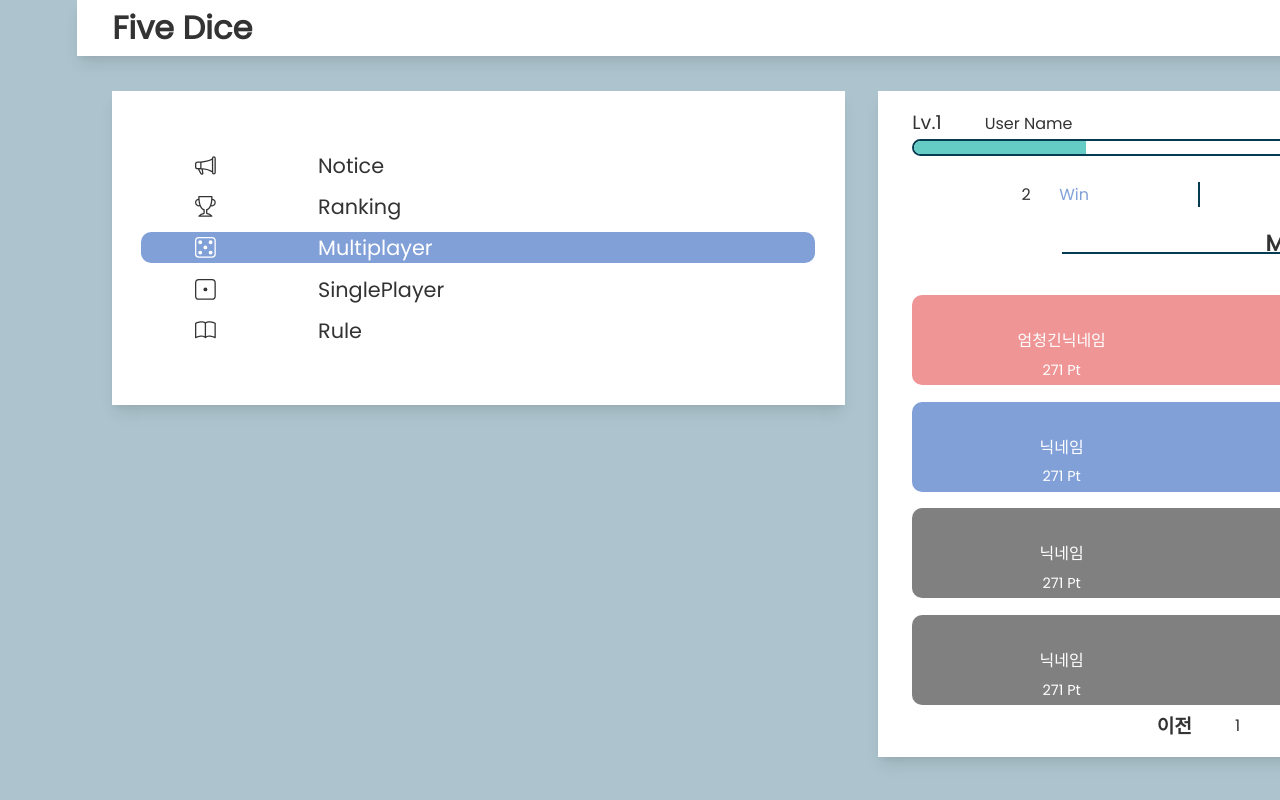
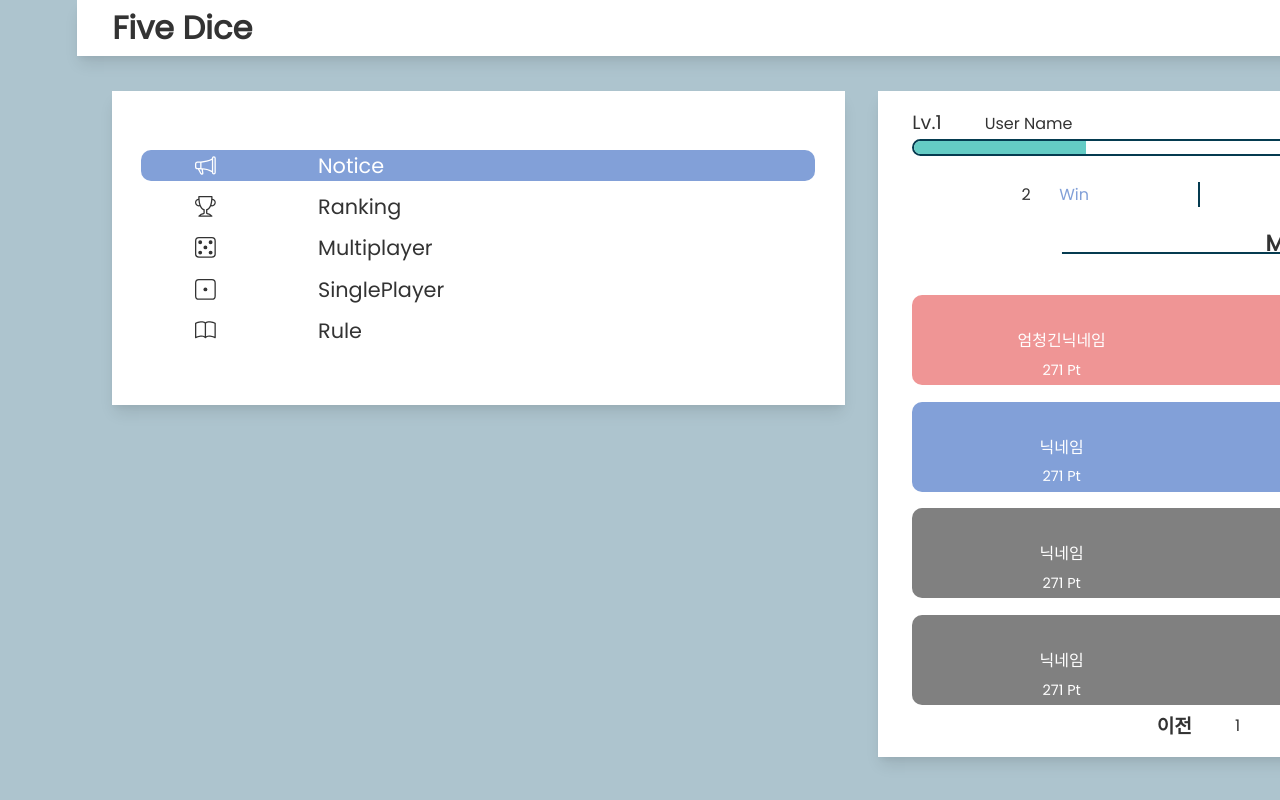
Before and after one commit to DL-Berkey/FiveDice, a React (Vite) app in the folder app/: page / in a window 1280 px wide. Shown: the top 800 px of the page. Built offline with nearby package versions, Linux system fonts and the light colour scheme; a web font is replaced by a local one.

Commit message:
Changes Menu.tsx by NavRink and temporary error routing

```diff
--- a/app/src/components/Menu/Menu.tsx
+++ b/app/src/components/Menu/Menu.tsx
@@ -1,4 +1,5 @@
 import styled from "styled-components";
+import { NavLink } from "react-router-dom";
 import {
     BsMegaphone,
     BsDice5,
@@ -6,28 +7,29 @@ import {
     BsDice1,
     BsTrophy,
 } from "react-icons/bs";
+import { ROUTER_MAP } from "@/routes";
 
 const Menu = () => {
     return (
         <Wrapper>
             <MenuContainer>
-                <MenuItem>
+                <MenuItem to={ROUTER_MAP.NOTICE}>
                     <BsMegaphone />
                     <span>Notice</span>
                 </MenuItem>
-                <MenuItem>
+                <MenuItem to={ROUTER_MAP.RANKING}>
                     <BsTrophy />
                     <span>Ranking</span>
                 </MenuItem>
-                <MenuItem active="true">
+                <MenuItem to={ROUTER_MAP.MULTIPLAYER}>
                     <BsDice5 />
                     <span>Multiplayer</span>
                 </MenuItem>
-                <MenuItem>
+                <MenuItem to={ROUTER_MAP.SINGLEPLAYER}>
                     <BsDice1 />
                     <span> SinglePlayer</span>
                 </MenuItem>
-                <MenuItem>
+                <MenuItem to={ROUTER_MAP.RULE}>
                     <BsBook />
                     <span> Rule</span>
                 </MenuItem>
@@ -46,7 +48,7 @@ const Wrapper = styled.aside`
     box-shadow: var(--shadow);
 `;
 
-const MenuContainer = styled.ul`
+const MenuContainer = styled.div`
     display: flex;
     flex-direction: column;
     justify-content: space-between;
@@ -59,7 +61,7 @@ const MenuContainer = styled.ul`
     font-size: 1.3rem;
 `;
 
-const MenuItem = styled.li<{ active?: "true" }>`
+const MenuItem = styled(NavLink)`
     display: flex;
     justify-content: left;
     align-items: center;
@@ -67,7 +69,7 @@ const MenuItem = styled.li<{ active?: "true" }>`
 
     padding: 0 8%;
 
-    &[active="true"] {
+    &.active {
         background: var(--blue);
         border-radius: 10px;
 
--- a/app/src/routes/index.tsx
+++ b/app/src/routes/index.tsx
@@ -7,23 +7,22 @@ import {
 import Layout from "@/components/layout/Layout";
 import GameInfo from "@/components/GameInfo/GameInfo";
 
-interface routerMap {
-    [path: string]: string;
-}
-
 // page name and path
-export const ROUTER_MAP: routerMap = {
+export const ROUTER_MAP = {
     NOTICE: "/",
     RANKING: "/ranking",
     MULTIPLAYER: "/multiplayer",
     SINGLEPLAYER: "/singleplayer",
     RULE: "/rule",
+    ERROR: "/*",
 };
 
 export const router = createBrowserRouter(
     createRoutesFromElements(
         <Route path="/" element={<Layout />}>
             <Route path={ROUTER_MAP.MULTIPLAYER} element={<GameInfo />} />
+            // Error page
+            <Route path={ROUTER_MAP.ERROR} element={<GameInfo />} />
         </Route>
     )
 );
```
